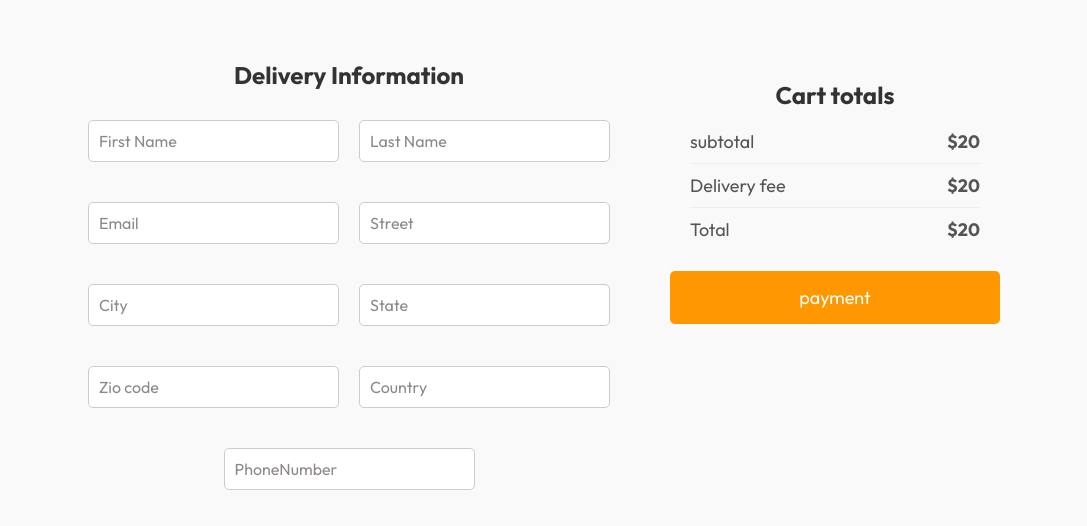
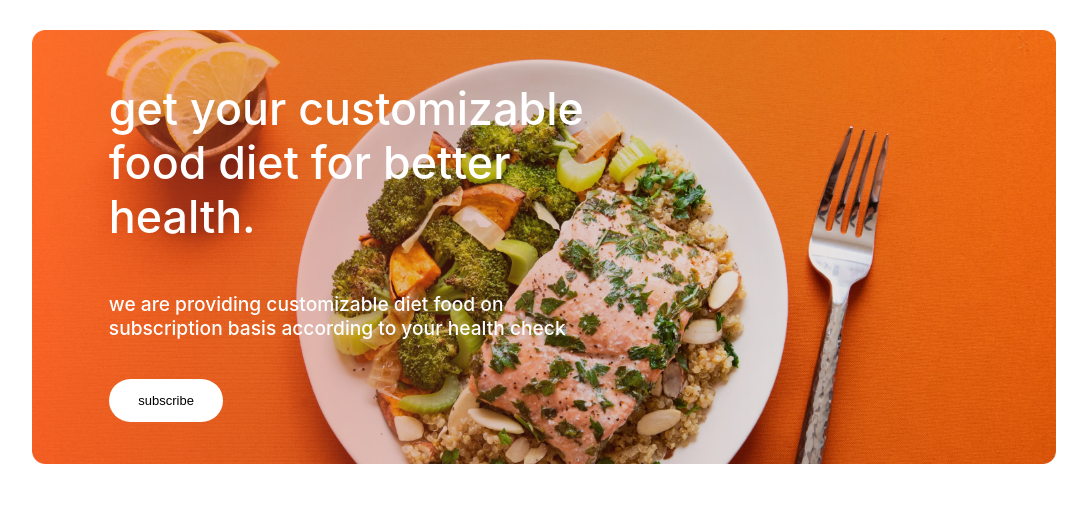
Before and after one commit to NIVASH-P/Food-Delivery-App, a React (Create React App) app in the folder FrontEnd/swigz/: page / in a window 1280 px wide. Shown: the top 526 px of the page, without its empty margins (96-1183 px from the left). Built offline with nearby package versions, Linux system fonts and the light colour scheme.

Commit message:
home page completed

```diff
--- a/FrontEnd/swigz/src/App.js
+++ b/FrontEnd/swigz/src/App.js
@@ -1,12 +1,15 @@
+// src/App.js
+import React from 'react';
 
-import './App.css';
-import { PlaceOrder } from './components/pages/PlaceOrder/PlaceOrder';
+import Header from './components/Header/Header';
+
 function App() {
   return (
-    <div className="App">
 
-        <PlaceOrder/>
-    </div>
+      <div className="App">
+          <Header/>
+      </div>
+
   );
 }
 
```
